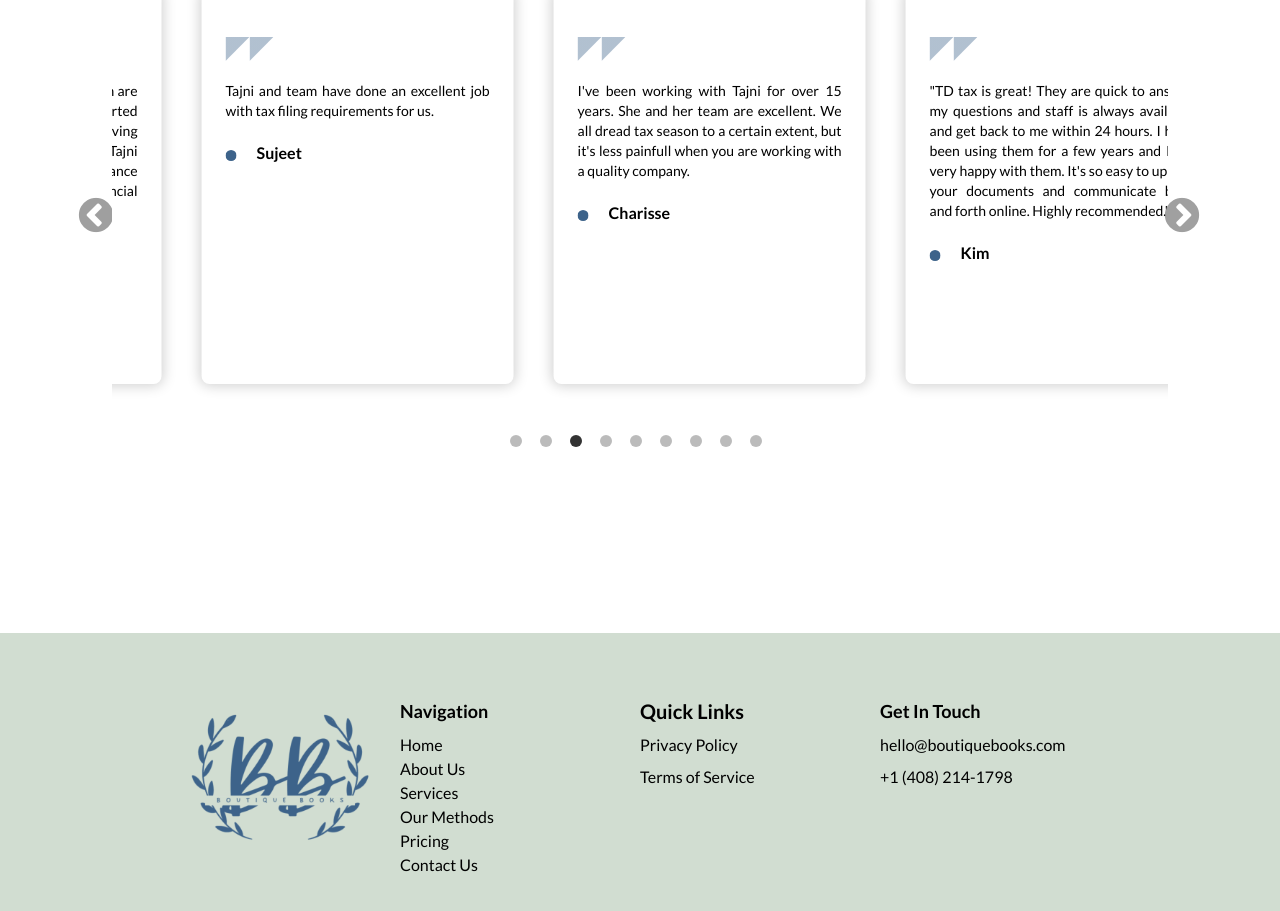
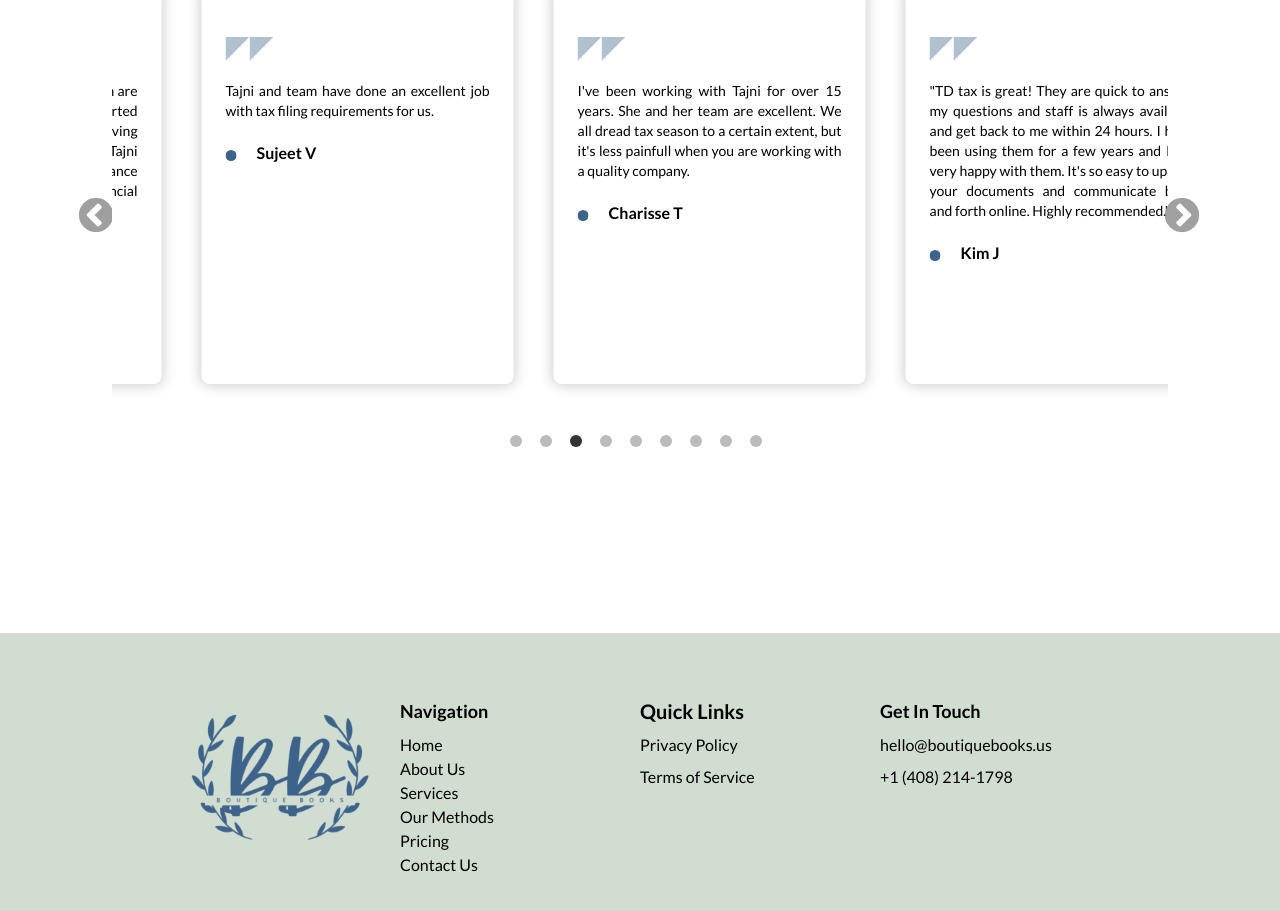
Before and after one commit to NikhilMourya/Boutique-Books, a React (Vite) app: page / in a window 1280 px wide. Shown: the part 3143-4054 px from the top of the page. Built offline with nearby package versions, Linux system fonts and the light colour scheme; a web font is replaced by a local one.

Commit message:
UI Upadtes and Bug fixes

```diff
--- a/src/components/layouts/Footer.jsx
+++ b/src/components/layouts/Footer.jsx
@@ -92,10 +92,10 @@ export default function Footer() {
           <div className="flex flex-col justify-start gap-y-2">
             <p>
               <a
-                href="mailto:hello@boutiquebooks.com"
+                href="mailto:hello@boutiquebooks.us"
                 className="hover:underline"
               >
-                hello@boutiquebooks.com
+                hello@boutiquebooks.us
               </a>
             </p>
             <p>
--- a/src/page/HomePage.jsx
+++ b/src/page/HomePage.jsx
@@ -80,48 +80,48 @@ const firmOffers = [
 
 const testimonials = [
   {
-    title: 'Shellye',
+    title: 'Shellye A',
     subTitle: '',
     feedback: 'The Team is Great to work with!'
   },
   {
-    title: 'San Benito',
+    title: 'San Benito Bene',
     subTitle: '',
     feedback: 'Highly Recommend! Tajni and her team are trustworthy and reliable. When I started my small business, it was daunting having to comply with so many regulations. Tajni provided me with professional guidance and set me up with a clear financial structure.'
   },
   {
-    title: 'Sujeet',
+    title: 'Sujeet V',
     subTitle: '',
     feedback: 'Tajni and team have done an excellent job with tax filing requirements for us.'
   },
   {
-    title: 'Charisse',
+    title: 'Charisse T',
     subTitle: '',
     feedback: "I've been working with Tajni for over 15 years. She and her team are excellent. We all dread tax season to a certain extent, but it's less painfull when you are working with a quality company."
   },
 
   {
-    title: 'Kim',
+    title: 'Kim J',
     subTitle: '',
     feedback: '"TD tax is great! They are quick to answer my questions and staff is always available and get back to me within 24 hours. I have been using them for a few years and I am very happy with them. It\'s so easy to upload your documents and communicate back and forth online. Highly recommended."'
   },
   {
-    title: 'Mishkat',
+    title: 'Mishkat A',
     subTitle: '',
     feedback: "I have been using their services since 2016 and I couldn't be happier. Tajni and her staff are honest and hardworking people who strive to help you file your taxes. I recently worked with Sharon who is highly experienced and easy to talk to. Sharon is also very responsive. I highly recommend them."
   },
   {
-    title: 'Reno',
+    title: 'Reno R',
     subTitle: '',
     feedback: '"If you are looking for a great quality tax person, look no further. If you\'re looking for someone who is honest and will treat you like you are her only client, she is the gal for you. I have known Tajni and her family and they are all wonderful people. Tajni takes pride in her business and will always bend over backwards to help you with your tax needs. Give her a try, you will not be disappointed."'
   },
   {
-    title: "Alisse",
+    title: "Alisse W",
     subTitle: "",
     feedback: "Needed major help with huge accounting book issues. TD came in and worked miracles.  I am so blessed to have her work with me on this project.  She didn't get overwhelmed. And was able to get everything fixed and up and running.  USE TD TAX for anything!!! You won't be disappointed"
   },
   {
-    title: "Alexis",
+    title: "Alexis R",
     subsTitle: "",
     feedback: "Tajni & her team (especially Raquel) are amazing. I used to HATE having to deal with my company's books & payroll. It is so hard to find someone reliable who knows their stuff inside and out. Tajni knows her stuff! She has a way of making you feel so reassured & confident that everything is being tracked correctly. Raquel has payroll done so quickly it amazes me! If you never want to stress over your books or payroll, leave it to these girls! They're worth it."
   }
--- a/src/page/PricingPage.jsx
+++ b/src/page/PricingPage.jsx
@@ -283,8 +283,10 @@ export default function PricingPage() {
           </div>
         </div>
         <div className="card p-10 grid gap-y-5 items-center text-left md:gap-y-2 shadow-md border border-primary/40 shadow-primary rounded-3xl min-h-[400px]">
-          <h3 className="font-semibold text-2xl">Premium Plan</h3>
-          <p>For companies with refined needs, reflecting their high value.</p>
+          <div className='h-full flex flex-col justify-start gap-3' >
+            <h3 className="font-semibold text-2xl">Premium Plan</h3>
+            <p>For companies with refined needs, reflecting their high value.</p>
+          </div>
           <div className="w-full max-w-md mx-auto mb-5">
             <h3 className=' font-medium text-lg'>Essential Plan + </h3>
             <ul
@@ -304,7 +306,7 @@ export default function PricingPage() {
               {expanded ? "View Less" : "View More"}
             </button>
           </div>
-          <div className='min-h-44 flex flex-col gap-3' >
+          <div className='h-full justify-end flex flex-col gap-3' >
             <div className="relative flex items-center my-4">
               <input
                 value={priceRange}
```
Also changed, not shown: .htaccess.txt (added).
